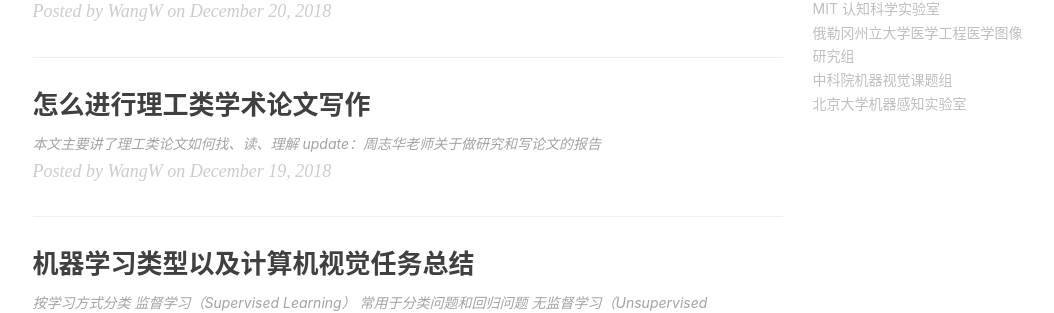
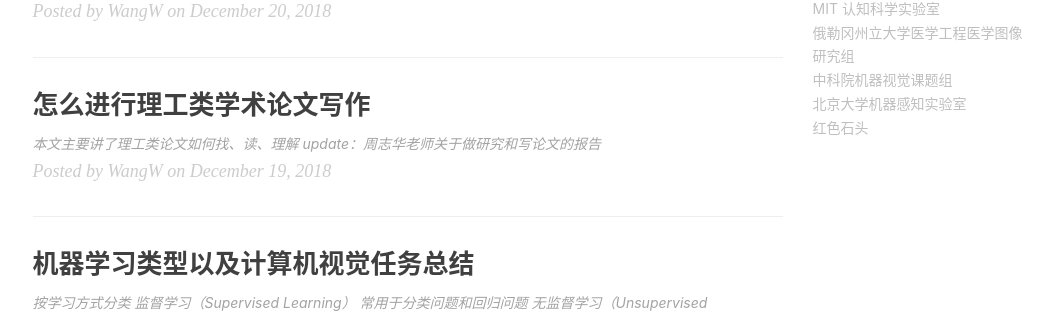
Before and after one commit to ilikewind/Myblog, a Jekyll site: the page built from index.html, in a window 1280 px wide and 900 px high, scrolled down 1259 px. Shown: the part 141-454 px from the top of the window, without its empty margins (135-1189 px from the left). Built offline with Jekyll 4.4.1, drawn with Linux system fonts in a browser that asks for light colours; nearby versions of some CDN libraries; the list of posts is cut into pages by our own code; comment, search, counter and statistics services are not loaded.

```diff
--- a/_config.yml
+++ b/_config.yml
@@ -174,5 +174,9 @@ friends: [
     {
       title: "北京大学机器感知实验室",
       href: "http://www.klmp.pku.edu.cn/Faculty/Researcher.html"
+    },
+    {
+      title: "红色石头",
+      href: "http://redstonewill.com/"
     }
 ]
```
